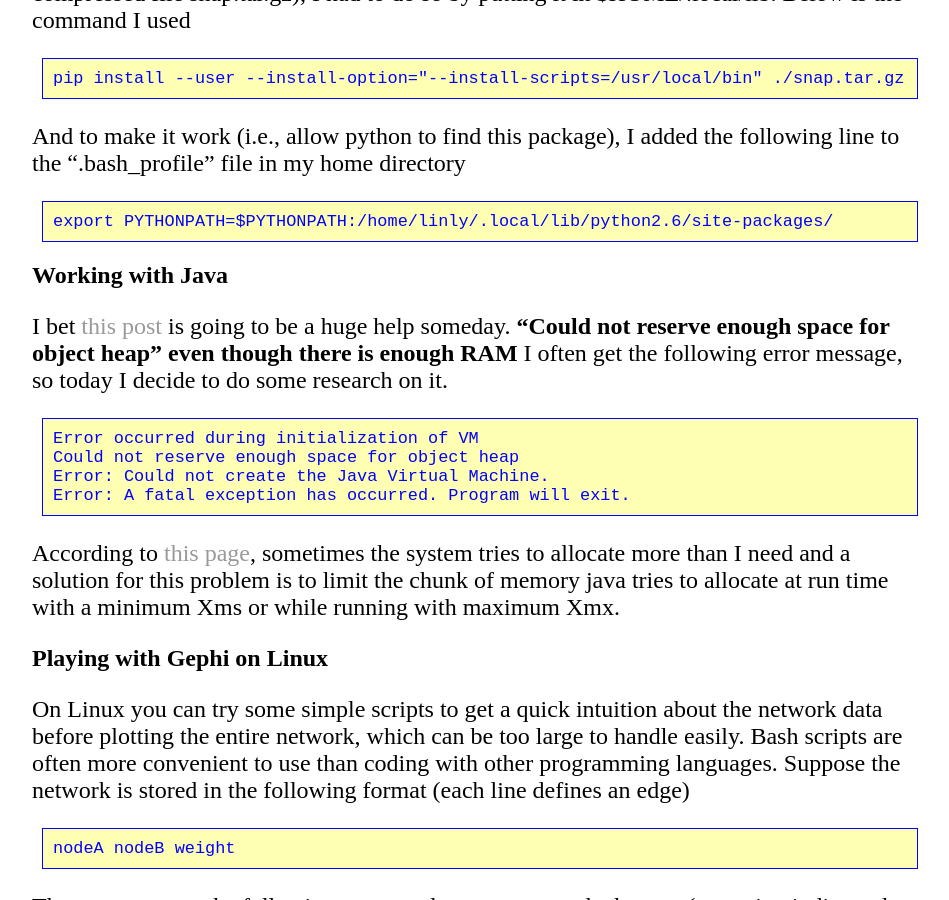
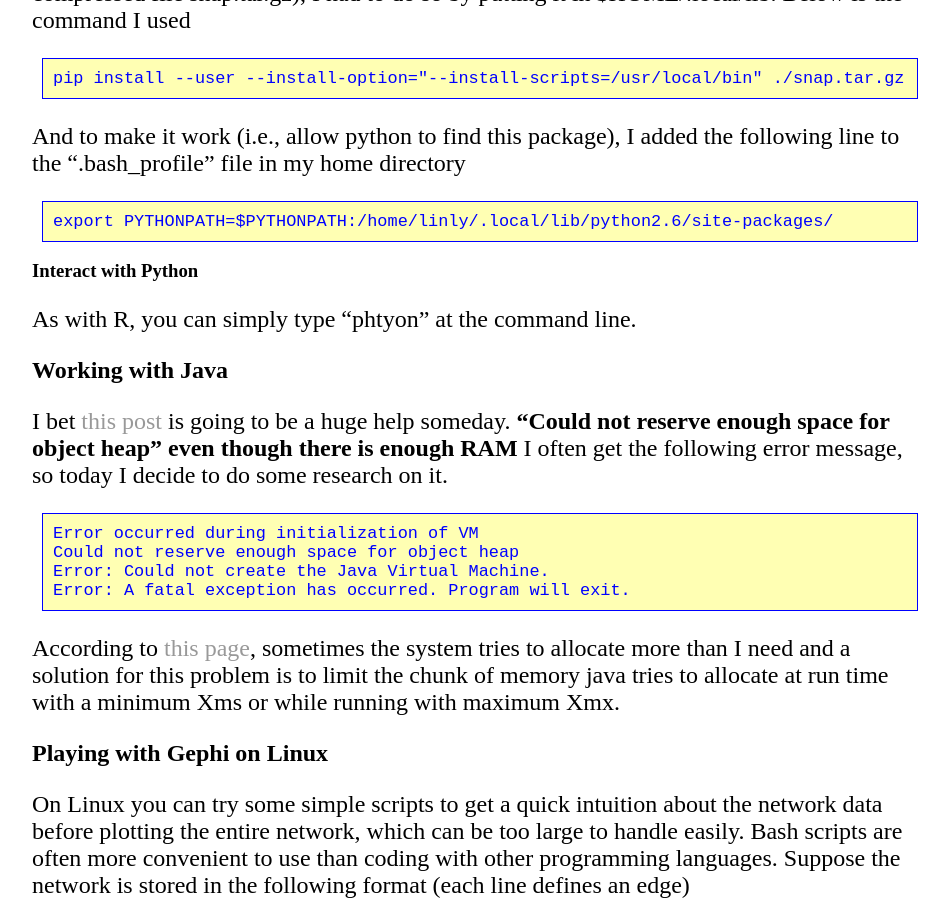
Before and after one commit to lybird300/lybird300.github.io, a Jekyll site: the page built from _posts/2016-03-25-run-app-on-linux.md, in a window 1280 px wide and 900 px high, scrolled down 6013 px. Shown: the whole window, without its empty margins (160-1109 px from the left). Built offline with Jekyll 4.4.1, drawn with Linux system fonts in a browser that asks for light colours; some of the changed text lies outside the part shown.

Commit message:
Update 2016-03-25-run-app-on-linux.md

```diff
--- a/_posts/2016-03-25-run-app-on-linux.md
+++ b/_posts/2016-03-25-run-app-on-linux.md
@@ -33,7 +33,7 @@ A new directory named "R-3.2.2" is created. Navigate to this directory and execu
 $ ./configure</code></pre>
 With the "configure" script you can supply a various flags to adjust the compilation to your environment. If you do not have any special requirements you can start compilation with:
 <pre><code>$ make</code></pre>
-<h3>Running R</h3>
+<h3>Interact with R</h3>
 To run R under Linux from the command line. You can simply go to wherever you would like to run it (for example, where you put data files) and type "R" at the command line and press enter. Wolla, you are now in an R environment and you can type in "q()" to get out. However, this is not the major way of launching R in a cluster if you want to execute a large set of commands in sequence and allow for inputs and outputs. For these purposes, you should write an R script (let's called example.R) and run it through batch command:
 <pre><code>R CMD BATCH example.R</code></pre>
 As other Unix command, there are several options that allow you to better control the process. For example,
@@ -131,6 +131,9 @@ Once I wanted to install from a local package (assume it's in the current direct
 <pre><code>pip install --user --install-option="--install-scripts=/usr/local/bin" ./snap.tar.gz</code></pre>
 And to make it work (i.e., allow python to find this package), I added the following line to the ".bash_profile" file in my home directory
 <pre><code>export PYTHONPATH=$PYTHONPATH:/home/linly/.local/lib/python2.6/site-packages/</code></pre>
+<h3>Interact with Python</h3>
+As with R, you can simply type "phtyon" at the command line.
+
 <h2>Working with Java</h2>
 I bet <a href="http://ice.he.net/~hedden/jrelinux.html">this post</a> is going to be a huge help someday.
 <b>"Could not reserve enough space for object heap" even though there is enough RAM</b>
```
